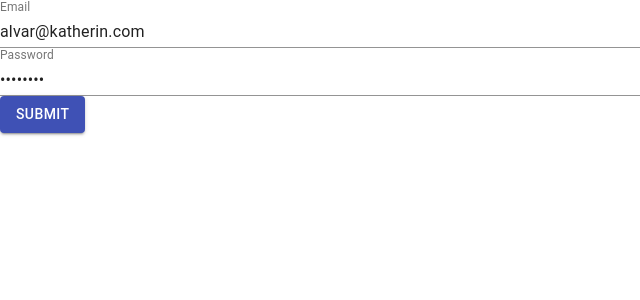
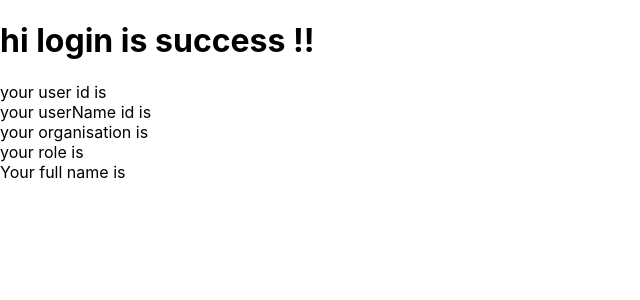
Before and after one commit to udithm/Brain-Health-Initiative-Application, a React (Create React App) app in the folder client/: page /dashboard/1 in a window 1280 px wide. Shown: the top 300 px of the page, without its empty margins (0-640 px from the left). Built offline with nearby package versions, Linux system fonts and the light colour scheme; what miragejs would draw is missing.

Commit message:
Mock server working, dashboard and error message showing

```diff
--- a/client/package.json
+++ b/client/package.json
@@ -19,7 +19,7 @@
     "react": "^17.0.2",
     "react-dom": "^17.0.2",
     "react-redux": "^7.2.6",
-    "react-router-dom": "^6.2.1",
+    "react-router-dom": "^5.2.1",
     "react-scripts": "5.0.0",
     "redux": "^4.1.2",
     "redux-thunk": "^2.4.1",
--- a/client/src/App.js
+++ b/client/src/App.js
@@ -1,12 +1,24 @@
 import React from 'react';
 import './App.css';
+import {Switch, Route, BrowserRouter as Router} from "react-router-dom";
+import {Redirect} from "react-router";
+
 import LoginContainer from './containers/LoginContainer';
+import DashboardContainer from './containers/DashboardContainer';
+//import { requirePropFactory } from '@material-ui/core';
 
 function App() {
   return (
-       <LoginContainer/>
+      <Router>
+            <Switch>
+                <Route path="/login" component={LoginContainer}></Route>
+                <Route path="/dashboard/:id" component={DashboardContainer}></Route>
+                <Redirect from="*" to="/login"></Redirect>
+            </Switch>
 
-    // <h1>Hello world !!</h1>
+
+      </Router>
+
   )
 }
 
--- a/client/src/common/config/AxiosConfig.js
+++ b/client/src/common/config/AxiosConfig.js
@@ -1,7 +1,7 @@
 import axios from "axios"
 
 const instance = axios.create({
-    baseURL: "http://localhost:8080/api"
+    baseURL: "http://localhost:3000/api"
 });
 
 instance.interceptors.request.use(request => {
--- /dev/null
+++ b/client/src/containers/DashboardContainer.js
@@ -0,0 +1,15 @@
+import React from "react";
+import { useSelector } from "react-redux";
+import {DashboardView} from "../views/DashboardView";
+
+const DashboardContainer = () => {
+    const authState = useSelector(state => state.AuthReducer);
+    return (
+    <DashboardView userName={authState.userName}
+        userId={authState.userId}
+        orgName={authState.orgName}
+        name={authState.name}
+        role={authState.role}
+        />);
+}
+export default DashboardContainer;
--- a/client/src/containers/LoginContainer.js
+++ b/client/src/containers/LoginContainer.js
@@ -2,13 +2,17 @@ import React from "react";
 import {LoginView} from "../views/LoginView";
 import { useDispatch } from "react-redux";
 import {userLogin} from "../services/AuthApi";
-
+import { useHistory } from "react-router-dom";
+import {useSelector} from "react-redux"
 const LoginContainer = () => {
     const dispatch = useDispatch();
-    const login = (username, password) => userLogin(username, password)(dispatch);
+    const history = useHistory();
+    const authState = useSelector(state => state.AuthReducer);
+    const login = (username, password) => userLogin(username, password,history)(dispatch);
   return (
 
-    <LoginView login={login}/>
+    <LoginView login={login}
+        err={authState.authError}/>
   )
 }
 
--- a/client/src/mockServer/mockServer.js
+++ b/client/src/mockServer/mockServer.js
@@ -6,11 +6,12 @@ const makeServer = () => {
            users: Model
         },
         routes() {
-            this.namespace = "api";
+            this.namespace = "/api/";
             this.post("/login/authentication", (schema, request) => {
                 const attrs = JSON.parse(request.requestBody);
-                console.log("######################### attrs", attrs);
-                return schema.users.find(user => user.userName === attrs.email);
+                const user = schema.users.where({userName: attrs.userName});
+                console.log("######################### attrs", attrs, "user ", user);
+                return user;
             });
             this.passthrough();
 
--- a/client/src/reducers/AuthReducer.js
+++ b/client/src/reducers/AuthReducer.js
@@ -10,16 +10,16 @@ const initialState = {
     authError: "" // login error
 }
 
-export const authReducer = (state = initialState, action) => {
+export const AuthReducer = (state = initialState, action) => {
     switch (action.type) {
         case LOGIN_SUCCESS :
             return {
                 ...state,
-                userId: action.usedDetails.userId,
-                userName: action.usedDetails.userName,
-                orgName: action.usedDetails.orgName,
-                name: action.usedDetails.name,
-                role: action.usedDetails.role,
+                userId: action.userDetails.userId,
+                userName: action.userDetails.userName,
+                orgName: action.userDetails.orgName,
+                name: action.userDetails.name,
+                role: action.userDetails.role,
                 userLoading: false
             };
             // if the state values are coming from outside then we need to use action.userdetails.userid else if we are using the previous state value then we can use state.username
--- a/client/src/reducers/CombinedReducers.js
+++ b/client/src/reducers/CombinedReducers.js
@@ -1,7 +1,7 @@
 import { combineReducers } from "redux";
-import { authReducer } from "./AuthReducer";
+import { AuthReducer } from "./AuthReducer";
 
 
 export default combineReducers({
-    auth: authReducer
+   AuthReducer
 }); // we will be splliting state into parts and this is the place we will be combining
--- a/client/src/services/AuthApi.js
+++ b/client/src/services/AuthApi.js
@@ -12,12 +12,15 @@ export const userLogin = (userName, password, history) => {
         axios
             .post ("/login/authentication", {userName,password}) // this parameter part will be attached to base url
             .then ((res) => {
-                dispatch(loginSuccess(res));
-                console.log("-------this is then------- ");
+                if (!res.data || !res.data.users || !res.data.users.length) { throw new Error("User not found");} // this is added so mock server can be used(jugad)
+                dispatch(loginSuccess(res.data.users[0]));
+                console.log("-------this is then------- ", res);
+                history.push(`/dashboard/${res.data.users[0].userId} `); // discards existing route completly and adds the "/dashboard" after localhost:3000
             })
             .catch((err)=>{
-                dispatch(loginFailure(err));
+                dispatch(loginFailure(err.message));
                 console.log("-----this is catch------", err);
+
             })
 
     }
--- /dev/null
+++ b/client/src/views/DashboardView.js
@@ -0,0 +1,20 @@
+import React from "react";
+import { useSelector } from "react-redux";
+export const DashboardView = ({userName,userId,orgName,name,role}) =>{
+    return (
+        <>
+        <h1> hi login is success !!</h1>
+        <p>
+            your user id is {userId}
+            <br/>
+            your userName id is {userName}
+            <br></br>
+            your organisation is {orgName}
+            <br></br>
+            your role is {role}
+            <br></br>
+            Your full name is {name}
+        </p>
+        </>
+    );
+};
--- a/client/src/views/LoginView.js
+++ b/client/src/views/LoginView.js
@@ -48,7 +48,7 @@ export const LoginView =()=>{
 
 //export default loginView;
 */
-
+//https://formik.org/docs/examples/with-material-ui
 import React from 'react';
 import { useFormik } from 'formik';
 import * as yup from 'yup';
@@ -66,7 +66,7 @@ const validationSchema = yup.object({
     .required('Password is required'),
 });
 
-export const LoginView = ({login}) => {
+export const LoginView = ({login, err}) => {
   const formik = useFormik({
     initialValues: {
       email: 'alvar@katherin.com',
@@ -106,6 +106,7 @@ export const LoginView = ({login}) => {
           Submit
         </Button>
       </form>
+      <div>{err}</div>
     </div>
   );
 };
```
Also changed, not shown: 1 other file (tests, documents, lock files or other folders).
